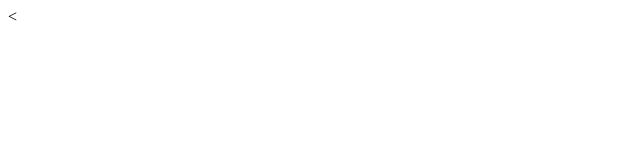
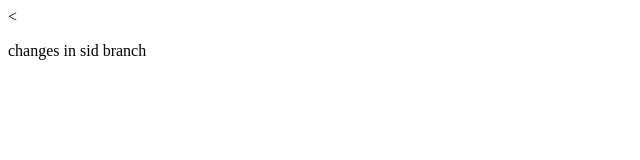
Before and after one commit to DuaaSH/techcamps-one, a plain HTML site: page index.html in a window 1280 px wide. Shown: the whole page, without its empty margins (0-640 px from the left). Drawn offline with Linux system fonts and the light colour scheme.

Commit message:
commit changes in index in branch sid

```diff
--- a/index.html
+++ b/index.html
@@ -5,6 +5,6 @@
     <title>Index Page</title>
   </head>
   <body>
-
+<p> changes in sid branch </p>
   </body>
 </html>
```
